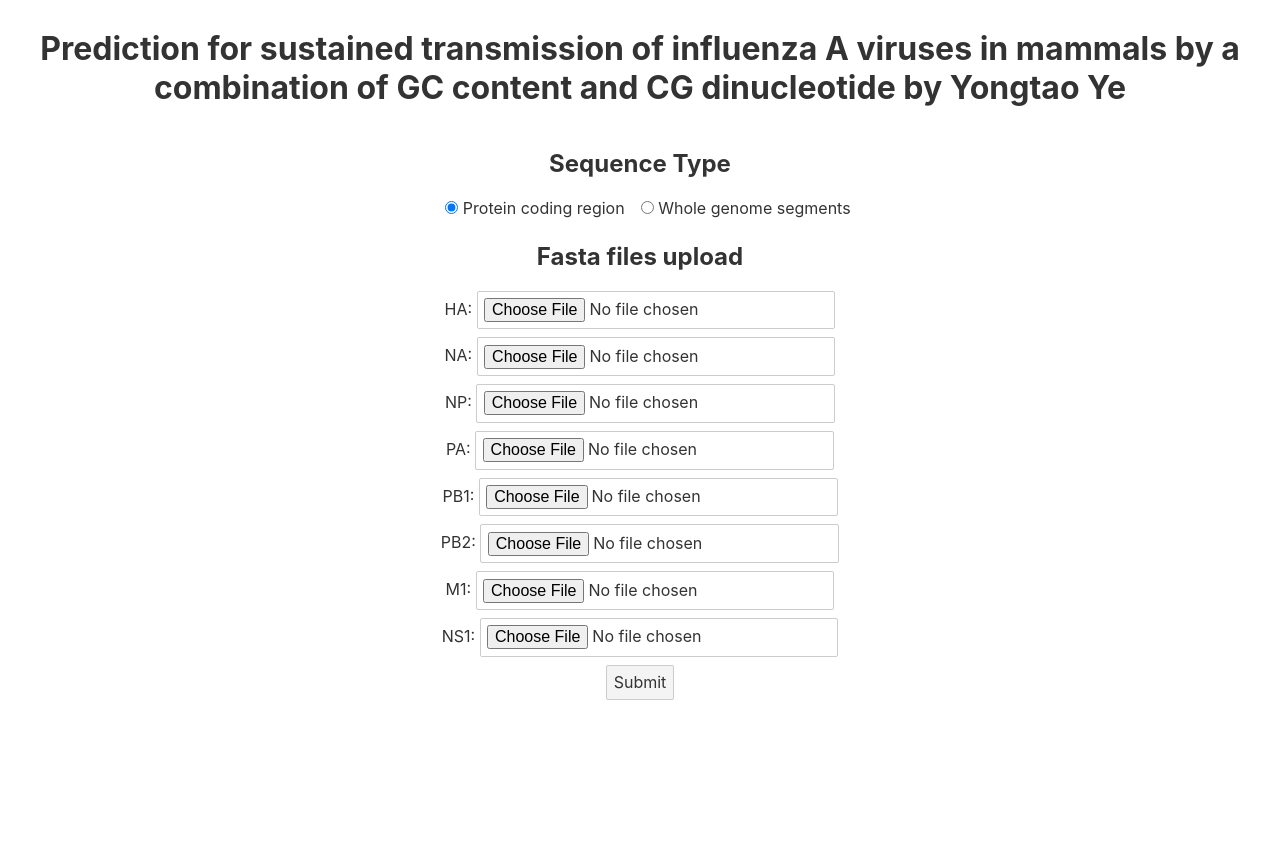
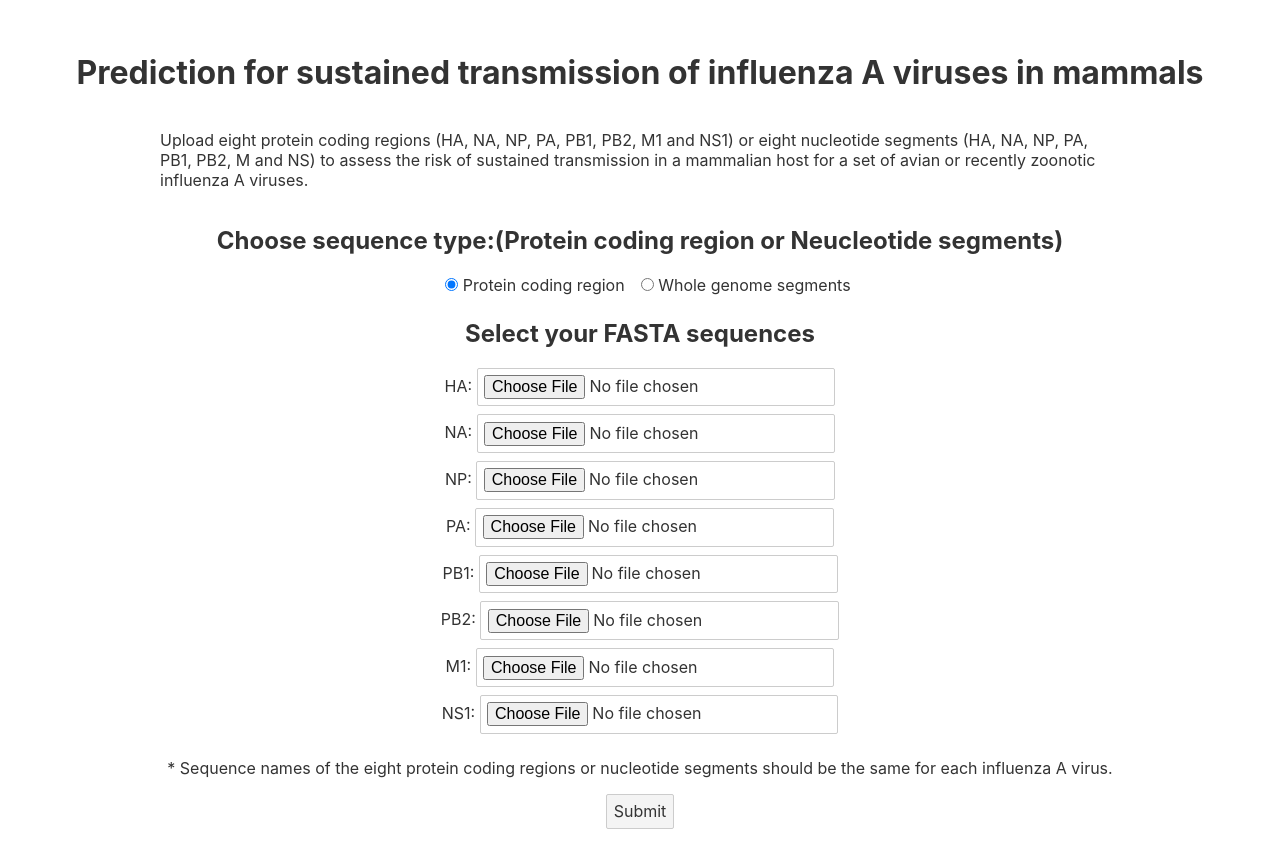
Before and after one commit to id-bioinfo/IAVs_sustained_transmission_prediction_website, a Svelte app: page / in a window 1280 px wide. Before the commit the page ends 800 px from the top, so only its background shows below. Built offline with nearby package versions, Linux system fonts and the light colour scheme.

Commit message:
change graph bg, add graph legend, udpate style

```diff
--- a/src/App.svelte
+++ b/src/App.svelte
@@ -227,8 +227,8 @@
                             .map((text) => {
                                 let temp = text.split(":");
                                 return {
-                                    "Sequence meta": temp[0],
-                                    Prediction: temp[1],
+                                    "Sequence name": temp[0],
+                                    "Prediction (sustained transmission: +1, sporadic infection: -1)": temp[1],
                                 };
                             });
                         let graphResultJson =
@@ -278,14 +278,22 @@
 </script>
 
 <svelte:head>
-    <title>Prediction of sustained transmission of influenza A viruses</title>
+    <title>Prediction for sustained transmission of influenza A viruses in mammals</title>
 	<html lang="en" />
     <meta name="viewport" content="width=device-width, initial-scale=1.0">
+    <style>
+        body {
+          padding: 0px;
+        }
+      </style>
 </svelte:head>
 
 <div class="main">
-    <h1><center>Prediction for sustained transmission of influenza A viruses in mammals by a combination of GC content and CG dinucleotide by Yongtao Ye</center></h1>
-    <h2>Sequence Type</h2>
+    <h1><center>Prediction for sustained transmission of influenza A viruses in mammals</center></h1>
+    <p>
+        Upload eight protein coding regions (HA, NA, NP, PA, PB1, PB2, M1 and NS1) or eight nucleotide segments (HA, NA, NP, PA, PB1, PB2, M and NS) to assess the risk of sustained transmission in a mammalian host for a set of avian or recently zoonotic influenza A viruses.
+    </p>
+    <h2>Choose sequence type:(Protein coding region or Neucleotide segments)</h2>
     <div class="row">
         <label class="runtypebutton">
             <input
@@ -306,7 +314,7 @@
             Whole genome segments
         </label>
     </div>
-    <h2>Fasta files upload</h2>
+    <h2>Select your FASTA sequences</h2>
     <label>
         HA:
         <input type="file" accept=".fasta" bind:files={HAfile} />
@@ -339,15 +347,23 @@
         {runtype == "CDS" ? "NS1" : "NS"}:
         <input type="file" accept=".fasta" bind:files={NSfile} />
     </label>
+    <p>
+        * Sequence names of the eight protein coding regions or nucleotide segments should be the same for each influenza A virus.
+    </p>
     <button on:click={handleSubmit}>Submit</button>
     {#await promise}
         <p>File is uploading and calculating results...</p>
     {:then res}
         {#if res}
-            <p>Success, here is the result:</p>
+            <h2>Success, here is the result:</h2>
             <Table tableData={res[0]} style="blueTable" />
-            The graph below illustrate the sequence in a 2D plane. Hover the mouse on top of the red dot to see its sequence meta
-            <Graph data={res[1]} />
+            <h2>2D projection by linear discriminant analysis</h2>
+            <div class="graphContainer">
+                <Graph data={res[1]} />
+                <img class="legend" src="./legends.PNG" alt="Graph legends"/>
+            </div>
+            <p>Positions of the tested IAVs (brown points) are shown on the distributions of avian and sporadic mammalian IAVs (gray zones), and persistent mammalian lineages (red zones). Hover your mouse on the points to see their sequence names. The earliest sequences in persistent mammalian lineages are also highlighted.
+            </p>
         {/if}
     {:catch error}
         <p>Error occured: {error.message}</p>
@@ -356,9 +372,9 @@
 
 <style>
     .main {
-        width: 100%;
-        padding-bottom: 32px;
-        overflow-y: scroll;
+        width: auto;
+        height: auto;
+        padding: 32px;
         display: flex;
         flex-direction: column;
         align-items: center;
@@ -374,4 +390,21 @@
         padding-left: 16px;
         padding-right: 16px;
     }
+
+    div.graphContainer {
+        display: flex;
+        flex-direction: row;
+        justify-content: center;
+        align-items: center;
+    }
+
+    img.legend {
+        width: 482px;
+        height: 280px;
+    }
+
+    p {
+        padding-left: 128px;
+        padding-right: 128px;
+    }
 </style>
--- a/src/Graph.svelte
+++ b/src/Graph.svelte
@@ -39,7 +39,7 @@
             cx={xScale(data.x)}
             cy={yScale(data.y)}
             r={6}
-            fill="red"
+            fill="#964B00"
             title="{data?.name}"
             use:tooltip
         />
@@ -66,7 +66,7 @@
     }
 
     circle:hover {
-        transition: 1s;
+        transition: 0.5s;
         opacity: 1;
         z-index: 2;
     }
--- a/src/Table.svelte
+++ b/src/Table.svelte
@@ -1,16 +1,5 @@
 <script>
-	export let tableData = [
-			{
-				vitae : "dolorem",
-				lectus : "ipsum",
-				quisquam : "quia"
-			},
-			{
-				vitae : "amet",
-				lectus : "consectetur",
-				quisquam : "adipisci"
-			}
-		];
+	export let tableData;
 	export let style;
 </script>
 
```
Also changed, not shown: public/graph_bg.png, public/legends.PNG (added).
